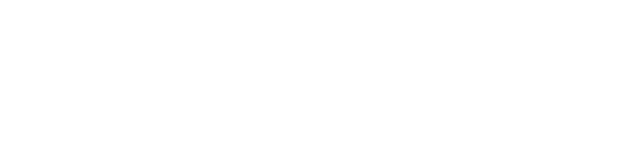
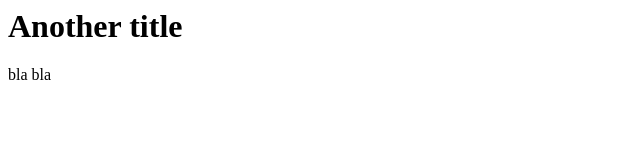
Before and after one commit to tombalcaen/git-test, a plain HTML site: page index.html in a window 1280 px wide. Shown: the whole page, without its empty margins (0-640 px from the left). Drawn offline with Linux system fonts and the light colour scheme.

Commit message:
added h1 and p

```diff
--- a/index.html
+++ b/index.html
@@ -3,6 +3,7 @@
     <title>Git test</title>
   </head>
   <body>
-
+    <h1>Another title</h1>
+    <p>bla bla</p>
   </body>
 </html>
```
